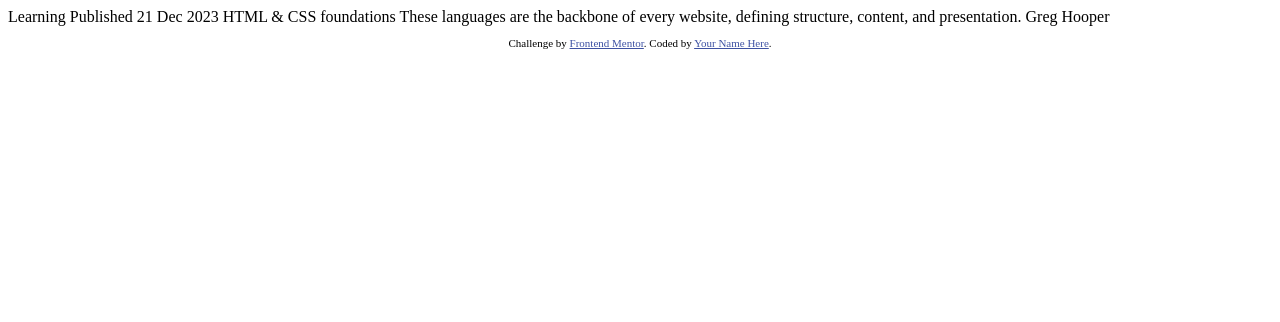
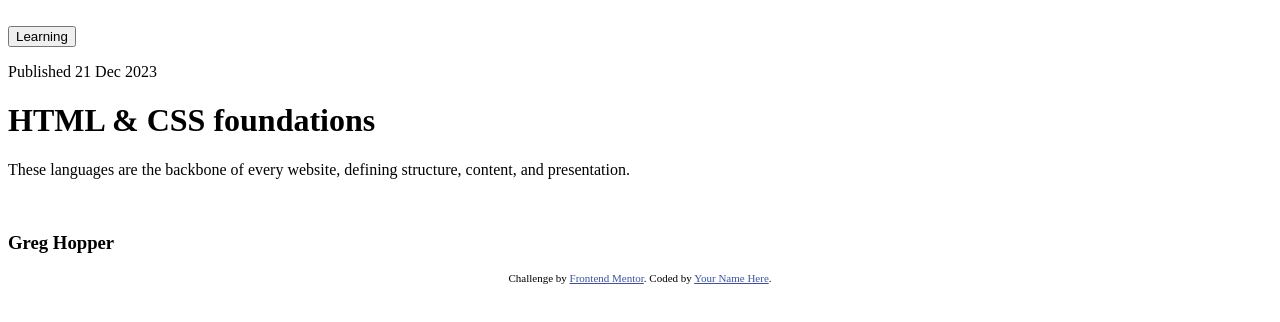
Before and after one commit to XenoMee/Blog-Preview-Card, a plain HTML site: page index.html in a window 1280 px wide. Drawn offline with Linux system fonts and the light colour scheme.

Commit message:
create card component structure

```diff
--- a/index.html
+++ b/index.html
@@ -1,24 +1,36 @@
 <!DOCTYPE html>
 <html lang="en">
+
 <head>
   <meta charset="UTF-8">
-  <meta name="viewport" content="width=device-width, initial-scale=1.0"> <!-- displays site properly based on user's device -->
+  <meta name="viewport" content="width=device-width, initial-scale=1.0">
+  <!-- displays site properly based on user's device -->
   <link rel="stylesheet" href="style.css">
   <link rel="icon" type="image/png" sizes="32x32" href="./assets/images/favicon-32x32.png">
 
   <title>Frontend Mentor | Blog preview card</title>
 </head>
+
 <body>
+  <main>
+    <div class="container">
+      <img src="" alt="">
+      <div class="card-body">
+        <button class="card-tag">Learning</button>
+        <p class="card-date">Published 21 Dec 2023</p>
+        <h1 class="card title">HTML & CSS foundations</h1>
+        <p class="card-description">These languages are the backbone of every website, defining structure, content, and
+          presentation.</p>
 
-  Learning
+        <div class="card-author">
+          <img src="" alt="" class="author-image">
+          <h3 class="author-name">Greg Hopper</h3>
+        </div>
 
-  Published 21 Dec 2023
+      </div>
 
-  HTML & CSS foundations
-
-  These languages are the backbone of every website, defining structure, content, and presentation.
-
-  Greg Hooper
+    </div>
+  </main>
 
   <footer>
     <p class="attribution">
@@ -27,4 +39,5 @@
     </p>
   </footer>
 </body>
+
 </html>
```
